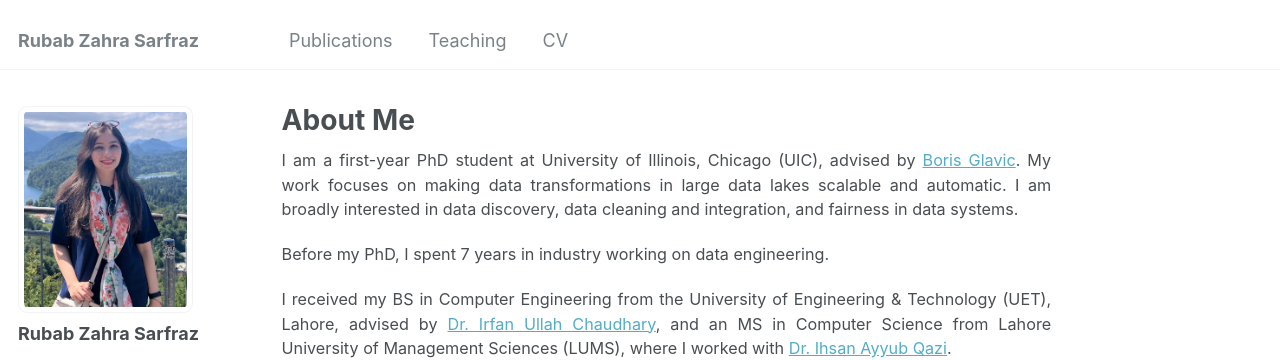
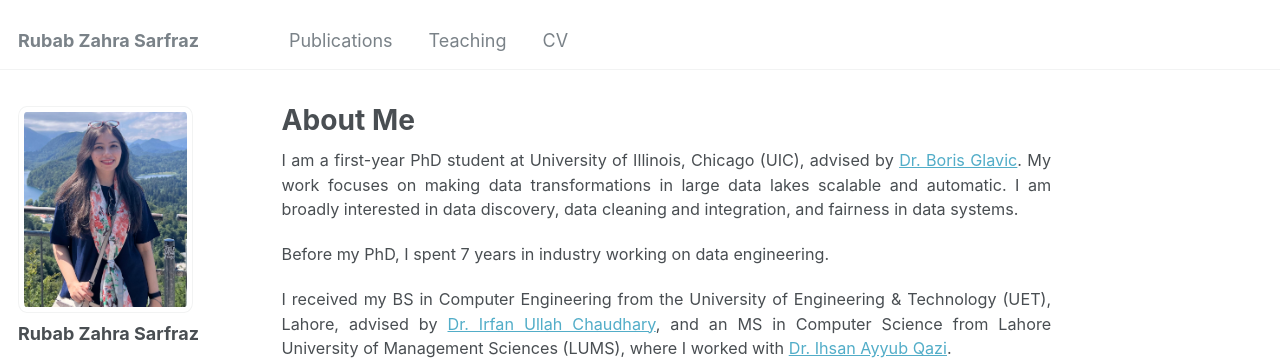
Before and after one commit to rubabzs/rubabzs.github.io, a Jekyll site: the page built from _pages/about.md, in a window 1280 px wide and 1379 px high. Shown: the top 360 px of the window. Built offline with Jekyll 4.4.1, drawn with Linux system fonts in a browser that asks for light colours; some web fonts are replaced.

```diff
--- a/_pages/about.md
+++ b/_pages/about.md
@@ -9,7 +9,7 @@ redirect_from:
 
 <style>body {text-align: justify; font-size:16}</style>
 
-I am a first-year PhD student at University of Illinois, Chicago (UIC), advised by [Boris Glavic](https://www.cs.uic.edu/~bglavic/dbgroup/members/bglavic.html). My work focuses on making data transformations in large data lakes scalable and automatic. I am broadly interested in data discovery, data cleaning and integration, and fairness in data systems.
+I am a first-year PhD student at University of Illinois, Chicago (UIC), advised by [Dr. Boris Glavic](https://www.cs.uic.edu/~bglavic/dbgroup/members/bglavic.html). My work focuses on making data transformations in large data lakes scalable and automatic. I am broadly interested in data discovery, data cleaning and integration, and fairness in data systems.
 
 Before my PhD, I spent 7 years in industry working on data engineering.
 
--- a/_pages/teaching.html
+++ b/_pages/teaching.html
@@ -7,9 +7,11 @@ author_profile: true
 
 <h2> CS 480 Database Systems </h2>
 Teaching Assistant, UIC, Spring 2026
+Instructor: Dr. Boris Glavic
 
 <h2> CS 211 Programming Practicum </h2>
 Teaching Assistant, UIC, Fall 2025
+Instructors: Dr. Scott Reckinger, Dr. Mark Hodges
 
 <h2> Data Engineering for AI Systems </h2>
 Adjunct Faculty, Lahore University of Management Sciences, 2025
```
